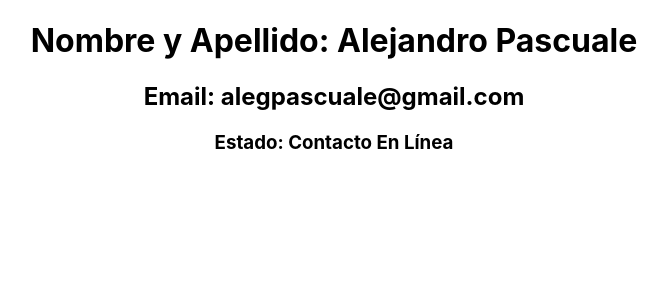
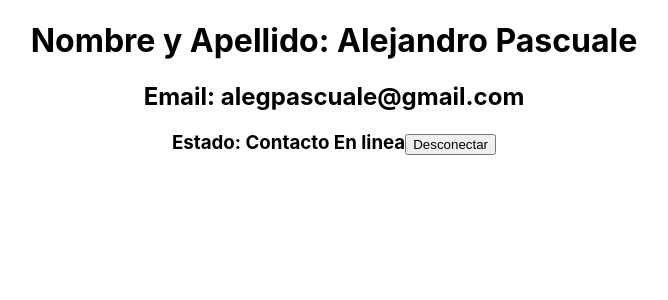
Before and after one commit to alejandropascuale/openBootcamp-1-2-3, a React (Create React App) app: page / in a window 1280 px wide. Shown: the top 300 px of the page, without its empty margins (306-974 px from the left). Built offline with nearby package versions, Linux system fonts and the light colour scheme.

Commit message:
add buton to change online status

```diff
--- a/src/components/ComponentB.jsx
+++ b/src/components/ComponentB.jsx
@@ -1,11 +1,13 @@
-import React from 'react'
+import React, { useState } from 'react'
 import PropTypes from 'prop-types'
 import { Contact } from '../models/contact.class'
 
 function ComponentB({ estado }) {
+    const [state, setState] = useState(estado);
   return (
     <>
-        <span>{ estado ? 'Contacto En Línea' : 'Contacto No Disponible' }</span>
+        <span>{state === false ? 'Contacto no disponible' : 'Contacto En linea'}</span>
+        <button onClick={() => setState(!state)}>{state === false ? 'Conectar' : 'Desconectar'}</button>
     </>
   )
 }
```
